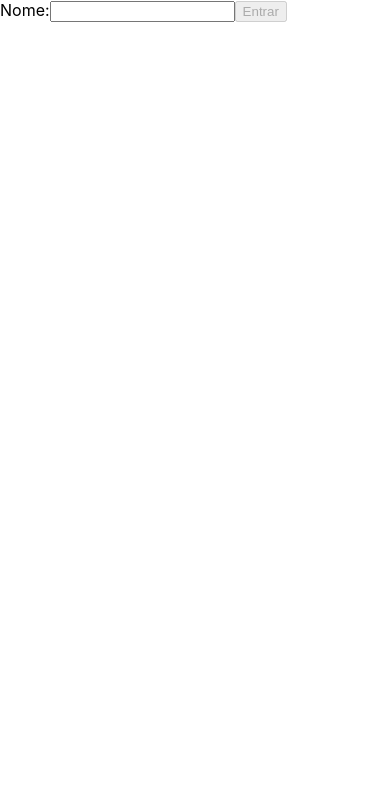
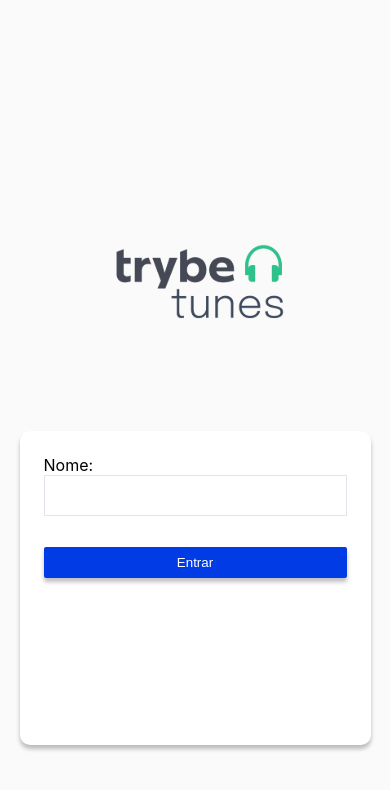
Before and after one commit to zThiago15/trybetunes, a React (Create React App) app: page / in a window 390 px wide. Shown: the top 790 px of the page. Built offline with nearby package versions, Linux system fonts and the light colour scheme.

Commit message:
Estilizando pagina de login com responsividade

```diff
--- /dev/null
+++ b/src/css/Loading.module.css
@@ -0,0 +1,9 @@
+.loading {
+  align-items: center;
+  color: var(--dark-green);
+  display: flex;
+  font-size: 50px;
+  justify-content: center;
+}
+
+/* alinhar no centro */
--- /dev/null
+++ b/src/css/Login.module.css
@@ -0,0 +1,50 @@
+.container {
+  align-items: center;
+  display: flex;
+  flex-direction: column;
+  height: 100vh; /* 100% da altura */
+  width: 100vw; /* 100% da largura */
+}
+
+.container img {
+  height: 158px;
+  margin-bottom: 104px;
+  margin-top: 169px;
+  width: 208px;
+}
+
+.container form {
+  background-color: var(--white);
+  border-radius: 10px;
+  box-shadow: 0 4px 4px rgba(0, 0, 0, 0.25);
+  height: 314px;
+  padding: 94px;
+  width: 697px;
+}
+
+.container input {
+  border: 1px solid #e1e5eb;
+  outline: none;
+  padding: 12px 16px;
+  width: 100%;
+}
+
+.container button {
+  background-color: var(--accent);
+  border: none;
+  border-radius: 2px;
+  box-shadow: 0 4px 4px rgba(0, 0, 0, 0.25);
+  color: var(--white);
+  cursor: pointer;
+  margin-top: 31px;
+  padding: 8px 32px;
+  width: 100%;
+}
+
+@media screen and ( max-width : 700px ) {
+
+  .container form {
+    padding: 24px;
+    width: 90%;
+  }
+}
--- a/src/index.css
+++ b/src/index.css
@@ -1,5 +1,15 @@
+:root {
+  --main-color: #FAFAFA;
+  --secondary-color: #181725;
+  --accent: #003BE5;
+  --dark-green: #023031;
+  --light-green: #036B52;
+  --white: #ffffff;
+}
+
 body {
   margin: 0;
+  background-color: var(--main-color);
   font-family: -apple-system, BlinkMacSystemFont, 'Segoe UI', 'Roboto', 'Oxygen',
     'Ubuntu', 'Cantarell', 'Fira Sans', 'Droid Sans', 'Helvetica Neue',
     sans-serif;
@@ -7,6 +17,32 @@ body {
   -moz-osx-font-smoothing: grayscale;
 }
 
+html {
+  box-sizing: border-box;
+  font-size: 16px;
+}
+
+*, *:before, *:after {
+  box-sizing: inherit;
+}
+
+body, h1, h2, h3, h4, h5, h6, p, ol, ul {
+  margin: 0;
+  padding: 0;
+  font-weight: normal;
+}
+
+ol, ul {
+  list-style: none;
+}
+
+img {
+  max-width: 100%;
+  height: auto;
+}
+
+
+/*  */
 code {
   font-family: source-code-pro, Menlo, Monaco, Consolas, 'Courier New',
     monospace;
--- a/src/pages/Loading.js
+++ b/src/pages/Loading.js
@@ -1,9 +1,10 @@
 import React, { Component } from 'react';
+import styles from '../css/Loading.module.css';
 
 export default class Loading extends Component {
   render() {
     return (
-      <div>Carregando...</div>
+      <div className={ styles.loading }>Carregando...</div>
     );
   }
 }
--- a/src/pages/Login.js
+++ b/src/pages/Login.js
@@ -2,6 +2,8 @@ import React, { Component } from 'react';
 import PropTypes from 'prop-types';
 import { createUser } from '../services/userAPI';
 import Loading from './Loading';
+import styles from '../css/Login.module.css';
+import logo from '../images/logo.svg';
 
 export default class Login extends Component {
   constructor() {
@@ -41,9 +43,11 @@ export default class Login extends Component {
     const minLength = 3;
 
     return (
-      <div data-testid="page-login">
+      <div data-testid="page-login" className={ styles.container }>
 
         {loading ? <Loading /> : (
+          <>
+            <img src={ logo } alt="Logo da Trybe" />
             <form onSubmit={ this.submitData }>
               <label htmlFor="name">
                 Nome:
@@ -64,6 +68,7 @@ export default class Login extends Component {
                 Entrar
               </button>
             </form>
+          </>
         )}
 
       </div>
```
Also changed, not shown: src/images/logo.svg (added). Lines whose indentation alone changed are shown as unchanged.
